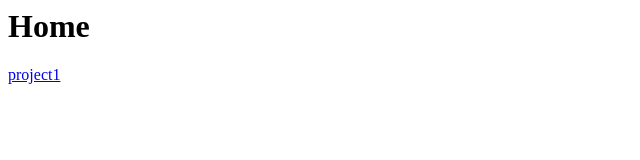
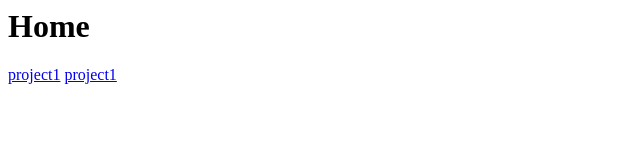
Before and after one commit to AyushPratapSingh123/cv, a plain HTML site: page index.html in a window 1280 px wide. Shown: the full height of the page, 0-640 px from the left. Drawn offline with Linux system fonts and the light colour scheme.

Commit message:
Update index.html

```diff
--- a/index.html
+++ b/index.html
@@ -6,5 +6,6 @@
 <body>
 	<h1>Home</h1>
 	<a href="project1.html">project1</a>
+	<a href="layout.html">project1</a>
 </body>
 </html>
```
